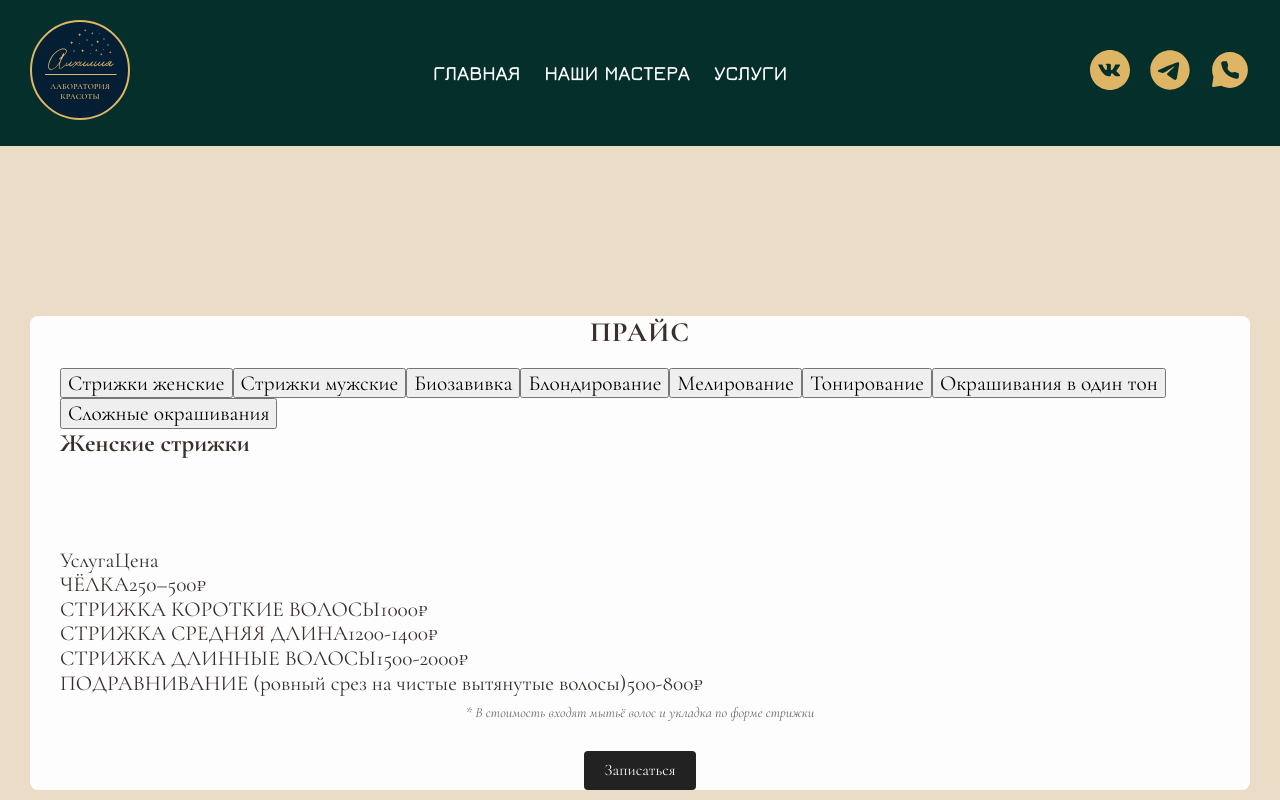
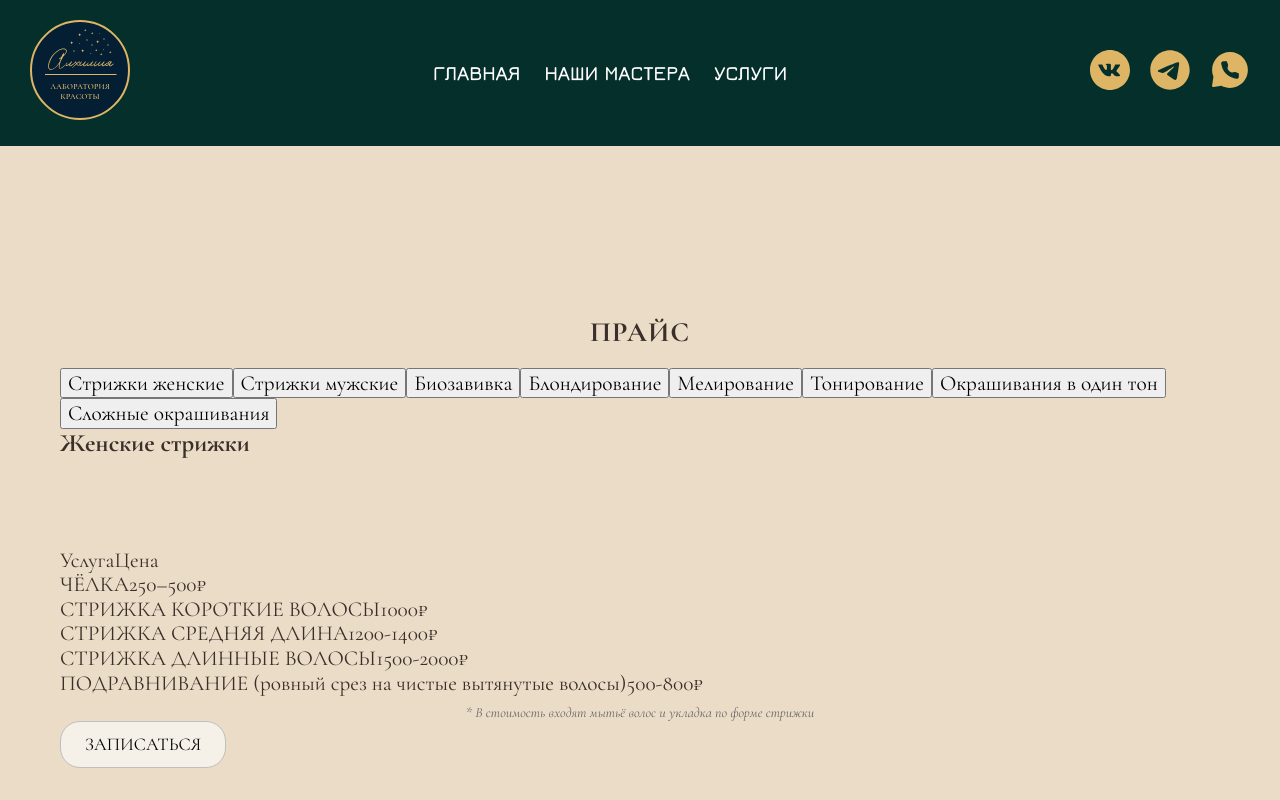
Before and after one commit to darina1970/Alchemy-Beauty-Salon, a React (Vite) app: page /services/hair in a window 1280 px wide. Shown: the top 800 px of the page. Built offline with nearby package versions, Linux system fonts and the light colour scheme.

Commit message:
add theme light and dark for price component

```diff
--- a/src/components/Rooms/Price/PriceBlock.jsx
+++ b/src/components/Rooms/Price/PriceBlock.jsx
@@ -3,12 +3,12 @@ import Tabs from "./Tabs";
 import PriceTable from "./PriceTable";
 import styles from './PriceBlock.module.css';
 
-const PriceBlock = ({ tabs, defaultTabKey, pricesByTab }) => {
+const PriceBlock = ({ tabs, defaultTabKey, pricesByTab, theme = 'light' }) => {
     const [activeTab, setActiveTab] = useState(defaultTabKey || (tabs?.[0]?.key ?? null));
     const priceGroups = tabs ? pricesByTab[activeTab] : [pricesByTab];
 
     return (
-        <div className={styles.priceBlock}>
+        <div className={`${styles.priceBlock} ${theme === 'dark' ? styles.dark : styles.light}`}>
             <div className="container">
                 <h2 className={styles.title}>Прайс</h2>
 
@@ -30,7 +30,7 @@ const PriceBlock = ({ tabs, defaultTabKey, pricesByTab }) => {
                             <p className={styles.note}>{group.note}</p>
                         )}
 
-                        <button className={styles.button}>Записаться</button>
+                        <button className='btn-secondary'>Записаться</button>
                     </div>
                 ))}
             </div>
--- a/src/components/Rooms/Price/PriceBlock.module.css
+++ b/src/components/Rooms/Price/PriceBlock.module.css
@@ -1,7 +1,6 @@
-.priceBlock {
-    background: #fdfdfd;
-    border-radius: 8px;
-}
+/* .priceBlock {
+    background: var(--color-bg-light);
+} */
 
 .title {
     font-size: 28px;
@@ -18,14 +17,10 @@
     text-align: center;
 }
 
-.button {
-    display: block;
-    margin: 30px auto 0;
-    padding: 10px 20px;
-    font-size: 16px;
-    background: #222;
-    color: #fff;
-    border: none;
-    border-radius: 4px;
-    cursor: pointer;
+.light {
+    background-color: var(--color-bg-light);
 }
+
+.dark {
+    background-color: var(--color-bg-dark);
+}
--- a/src/components/Rooms/Price/PriceTable.jsx
+++ b/src/components/Rooms/Price/PriceTable.jsx
@@ -1,13 +1,16 @@
+import React from "react";
+import styles from './PriceTable.module.css';
+
 const PriceTable = ({ data, columns = ['Услуга', 'Цена'] }) => {
     return (
-        <div className="price-table">
-            <div className="price-header">
+        <div className={styles.priceTable}>
+            <div className={styles.priceHeader}>
                 {columns.map((col, idx) => (
                     <span key={idx} className={`price-col col-${idx}`}>{col}</span>
                 ))}
             </div>
             {data.map((item, index) => (
-                <div key={index} className="price-row">
+                <div key={index} className={styles.priceRow}>
                     {columns.map((_, idx) => (
                         <span key={idx} className={`price-col col-${idx}`}>
                             {item[`col${idx}`]}
--- a/src/index.css
+++ b/src/index.css
@@ -188,6 +188,7 @@ h2 {
     padding: 12px 24px;
     font-size: clamp(18px, 1.146vw, 22px);
     transition: all 0.3s ease;
+    cursor: pointer;
 }
 
 .btn-secondary:hover {
--- a/src/pages/OurServices/RoomHair/RoomHair.jsx
+++ b/src/pages/OurServices/RoomHair/RoomHair.jsx
@@ -12,6 +12,7 @@ const HairRoom = () => {
                         tabs={hairTabs}
                         defaultTabKey='womenCuts'
                         pricesByTab={hairPricesByTab}
+                        theme= 'light'
                     />
                 </div>
             </section>
```
Also changed, not shown: src/components/Rooms/Price/PriceTable.module.css (added), src/components/Rooms/Price/Tabs.module.css (added).
